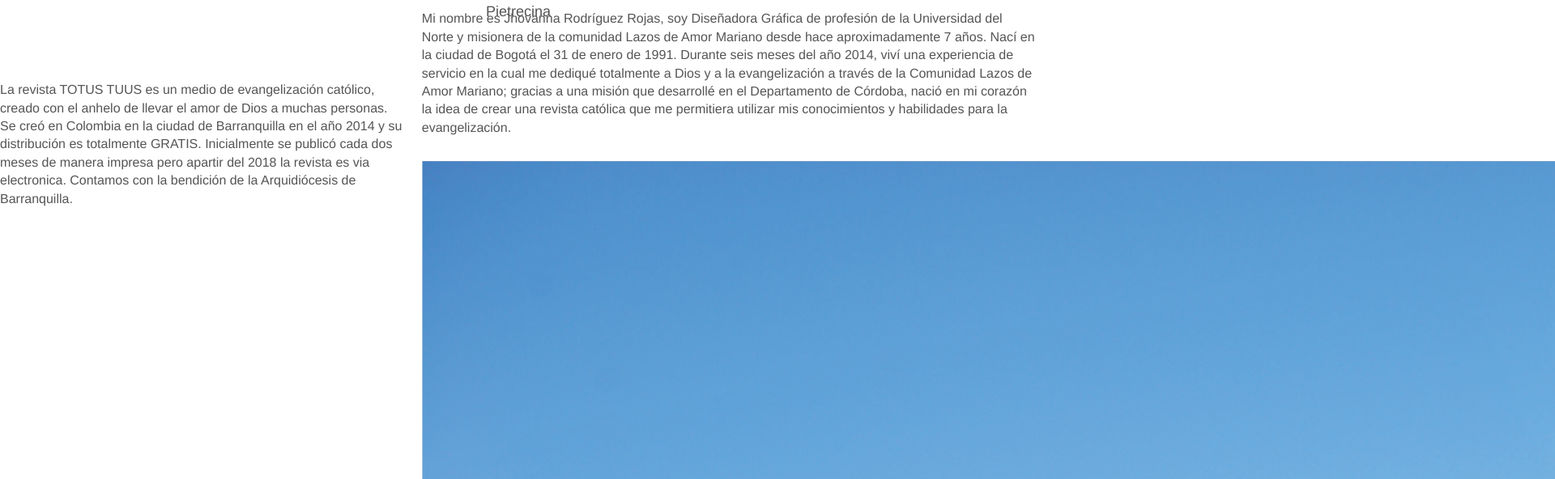
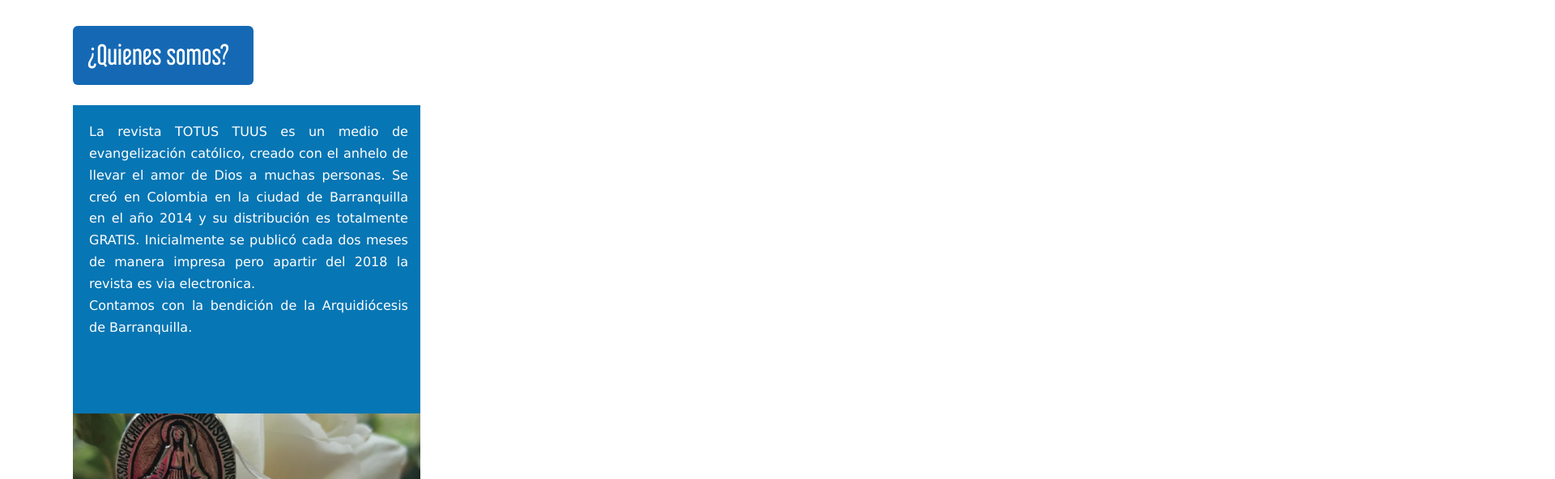
Before and after one commit to andresfch23/Totus, a React (Create React App) app: page /quienes-somos in a window 1280 px wide. Shown: the part 124-716 px from the top of the page at 81% size, 1920 px wide, since content can reach past the window. Built offline with nearby package versions, Linux system fonts and the light colour scheme.

Commit message:
adding styles to the 'About us' component

```diff
--- a/src/assets/stylesheets/main.css
+++ b/src/assets/stylesheets/main.css
@@ -859,7 +859,7 @@
     top: 50px;
     transform: translate(-50%, 0); }
   .header__text {
-    font-size: 18px; }
+    font-size: 16px; }
   .header__image {
     float: right;
     margin-top: 40px;
@@ -869,12 +869,17 @@
 
 .main {
   display: block; }
-  .main__advertisment {
+  .main__advertisement {
     background-color: #BFBFBF;
     width: 90%;
     text-align: center;
     margin: auto;
     margin-top: 0; }
+    .main__advertisement-text {
+      padding-bottom: 10px;
+      margin-bottom: 10px;
+      color: orangered;
+      font-size: 30px; }
   .main__menu-section {
     background-color: #58A5FF; }
     .main__menu-section--blue-dark {
@@ -893,7 +898,14 @@
     margin-top: 0;
     margin-bottom: 0;
     padding: 20px 0;
-    font-size: 36px; }
+    font-size: 32px; }
+    .main__menu-text--blue-dark {
+      background-color: #1569B4;
+      text-align: unset;
+      display: inline-block;
+      padding: 15px 30px;
+      border-radius: 6px;
+      padding-left: 18px; }
   .main__client {
     margin-top: 10px;
     text-align: center; }
@@ -901,24 +913,26 @@
       display: inline-block;
       width: 48%;
       background-color: #17313B;
-      padding: 49.5px 35px;
-      color: #FFFFFF; }
+      padding: 48.5px 32px;
+      color: #FFFFFF;
+      line-height: 1; }
       .main__client-promo-text {
         display: block;
-        font-size: 22px; }
+        font-size: 20px; }
       .main__client-promo-subtext {
         font-size: 9px;
         display: block;
         line-height: 1.4; }
-        font .main__client-promo-subtext-space {
+        .main__client-promo-subtext-space {
           padding: 30px;
           padding-bottom: 0;
           padding-top: 6px;
           margin-top: 5px; }
     .main__client-info {
-      padding: 20px 140px;
+      padding: 12px 130px;
+      padding-top: 20px;
       text-align: center;
-      font-size: 18px;
+      font-size: 16px;
       line-height: 1.2;
       color: gray; }
     .main__client-contact {
@@ -926,7 +940,7 @@
       background-repeat: no-repeat;
       background-size: cover;
       width: 52%;
-      height: 256px;
+      height: 224px;
       display: inline-block;
       vertical-align: top; }
   .main__image {
@@ -934,9 +948,6 @@
     width: 90%;
     margin: 0 auto;
     margin-top: 22px; }
-  .main__advertistment-text {
-    color: orangered;
-    font-size: 32px; }
   .main__social {
     display: block;
     text-align: center; }
@@ -947,6 +958,31 @@
     height: 80px;
     display: inline-block;
     margin: 10px 12px; }
+
+.about__description {
+  margin-left: 90px;
+  margin-top: 20px; }
+  .about__description-text {
+    text-align: justify;
+    background-color: #0776B4;
+    width: 86%;
+    padding-left: 20px;
+    padding-top: 20px;
+    padding-right: 15px;
+    padding-bottom: 70px;
+    font-size: 16px;
+    font-family: Verdana;
+    color: #FFFFFF;
+    line-height: 1.68;
+    margin-top: 25px; }
+  .about__description-content {
+    margin-bottom: 0; }
+  .about__description-image {
+    background-image: url("../images/5.png");
+    background-repeat: no-repeat;
+    width: 86%;
+    height: 150px;
+    background-size: contain; }
 
 .vertical-center--inline:before {
   content: "";
--- a/src/assets/stylesheets/main.scss
+++ b/src/assets/stylesheets/main.scss
@@ -48,6 +48,7 @@
 //modules, the real css that you write everyday based on the design
 @import "modules/header";
 @import "modules/main-section";
+@import "modules/_about-section";
 
 // Helpers
 @import "helpers/helpers";
--- /dev/null
+++ b/src/assets/stylesheets/modules/_about-section.scss
@@ -0,0 +1,30 @@
+.about{
+    &__description {
+        margin-left: 90px;
+        margin-top: 20px;
+        &-text {
+            text-align: justify;
+            background-color: $pale-blue;
+            width: 86%;
+            padding-left: 20px;
+            padding-top: 20px;
+            padding-right: 15px;
+            padding-bottom: 70px;
+            font-size: 16px;
+            font-family: Verdana;
+            color: $white;
+            line-height: 1.68;
+            margin-top: 25px;
+        }
+        &-content {
+            margin-bottom: 0;
+        }
+        &-image {
+            background-image: url('../images/5.png');
+            background-repeat: no-repeat;
+            width: 86%;
+            height: 150px;
+            background-size: contain;
+        }
+    }
+}
--- a/src/assets/stylesheets/modules/_header.scss
+++ b/src/assets/stylesheets/modules/_header.scss
@@ -22,7 +22,7 @@
         transform: translate(-50%, 0);
     }
     &__text{
-        font-size: 18px;
+        font-size: 16px;
     }
     &__image {
         float: right;
--- a/src/assets/stylesheets/modules/_main-section.scss
+++ b/src/assets/stylesheets/modules/_main-section.scss
@@ -1,27 +1,35 @@
 .main {
     display: block;
-    &__advertisment {
+    &__advertisement {
         background-color: $gray-light;
         width: 90%;
         text-align: center;
         margin: auto;
         margin-top: 0;
+        &-text {
+            padding-bottom: 10px;
+            margin-bottom: 10px;
+            color: orangered;
+            font-size: 30px;
+        }
     }
     &__menu {
         &-section{
             background-color: $blue;
-            &--blue-dark {
+            &--blue {
+                &-dark {
                     background-color: $blue-dark;
                     margin-top: 22px;
                 }
-            &--blue-light {
+                &-light {
                     background-color: $blue-light;
                 }
-            &--blue-cloud {
+                &-cloud {
                     background-color: $blue-cloud;
                 }
-            &--blue-deep {
+                &-deep {
                     background-color: $blue-deep;
+                }
             }
         }
         &-text {
@@ -31,7 +39,17 @@
             margin-top: 0;
             margin-bottom: 0;
             padding: 20px 0 ;
-            font-size: 36px;
+            font-size: 32px;
+            &--blue {
+                &-dark {
+                    background-color: $blue-dark;
+                    text-align: unset;
+                    display: inline-block;
+                    padding: 15px 30px;
+                    border-radius: 6px;
+                    padding-left: 18px;
+                }
+            }
         }
     }
     &__client {
@@ -41,17 +59,17 @@
             display: inline-block;
             width: 48%;
             background-color: $blue-black;
-            padding: 49.5px 35px;
+            padding: 48.5px 32px;
             color: $white;
+            line-height: 1;
             &-text {
                 display: block;
-                font-size: 22px;
+                font-size: 20px;
             }
             &-subtext {
                 font-size: 9px;
                 display: block;
                 line-height: 1.4;
-                font
                 &-space {
                     padding: 30px;
                     padding-bottom: 0;
@@ -61,9 +79,10 @@
             }
         }
         &-info {
-            padding: 20px 140px;
+            padding: 12px 130px;
+            padding-top: 20px;
             text-align: center;
-            font-size: 18px;
+            font-size: 16px;
             line-height: 1.2;
             color: gray;
         }
@@ -72,7 +91,7 @@
             background-repeat: no-repeat;
             background-size: cover;
             width: 52%;
-            height: 256px;
+            height: 224px;
             display: inline-block;
             vertical-align: top;
         }
@@ -82,12 +101,6 @@
         width: 90%;
         margin: 0 auto;
         margin-top: 22px;
-    }
-    &__advertistment {
-        &-text {
-            color: orangered;
-            font-size: 32px;
-        }
     }
     &__social {
         display: block;
--- a/src/assets/stylesheets/settings/_colors.scss
+++ b/src/assets/stylesheets/settings/_colors.scss
@@ -15,6 +15,7 @@
 $blue-cloud:             #0977B5;
 $blue-deep:              #2A3076;
 $blue-black:             #17313B;
+$pale-blue:              #0776B4;
 
 
 $acent-color:            #EB4A42;
--- a/src/components/About.js
+++ b/src/components/About.js
@@ -1,33 +1,33 @@
 import React, { Component } from "react";
-import ImgMary from '../assets/images/5.png';
 import ImgStatueMary from '../assets/images/4.jpg';
 
 class About extends Component {
   render() {
     return (
       <div className="grid">
-          <div className="grid__item two-fifths">
+          <div className="grid__item two-fifths about__description">
               <div>
-                  <h2 className="main__menu-text">¿Quienes somos?</h2>
+                  <h2 className="main__menu-text main__menu-text--blue-dark">¿Quienes somos?</h2>
               </div>
-              <div>
-                  <p>La revista TOTUS TUUS es un medio de
+              <div className="about__description-text">
+                  <p className="about__description-content">La revista TOTUS TUUS es un medio de
                   evangelización católico, creado con el anhelo de
                   llevar el amor de Dios a muchas personas. Se creó
                   en Colombia en la ciudad de Barranquilla en el año
                   2014 y su distribución es totalmente GRATIS.
                   Inicialmente se publicó cada dos meses de manera
                   impresa pero apartir del 2018 la revista es via
-                  electronica.
-                  Contamos con la bendición de la Arquidiócesis de
+                  electronica.</p>
+                  <p>Contamos con la bendición de la Arquidiócesis de
                   Barranquilla.</p>
               </div>
-              <div>
-                <img src={ImgMary} alt="Medal of the Virgin Mary"></img>
+              <div className="about__description-image">
               </div>
           </div>
           <div className="grid__item three-fifths">
-              <div>
+              <div className="about__presentation">
+                  <div className="about__">
+                  </div>
                   <p>Mi nombre es Jhovanna Rodríguez Rojas, soy Diseñadora
                   Gráfica de profesión de la Universidad del Norte y misionera
                   de la comunidad Lazos de Amor Mariano desde hace
--- a/src/components/Home.js
+++ b/src/components/Home.js
@@ -9,7 +9,7 @@
             <div>
                 <div className="grid main">
                     <div className="grid__item one-third">
-                        <div className="main__advertisment">
+                        <div className="main__advertisement">
                             <h1>Una Bolsa de papel es ..</h1>
                         </div>
                         <div className="main__magazine">
@@ -54,8 +54,8 @@
                         <div className="main__magazine">
                             <img className="main__image" src={MagazineImageRight} alt="Crist on the cross"></img>
                         </div>
-                        <div className="main__advertisment">
-                            <h1 className="main__advertistment-text">¿Por que los catolicos decidimos incursionar en la politica?</h1>
+                        <div className="main__advertisement">
+                            <h1 className="main__advertisement-text">¿Por que los catolicos decidimos incursionar en la politica?</h1>
                         </div>
                     </div>
                 </div>
```
Also changed, not shown: src/assets/images/5.png, src/assets/images/Jhoana.jpg (added). Lines whose indentation alone changed are shown as unchanged.
